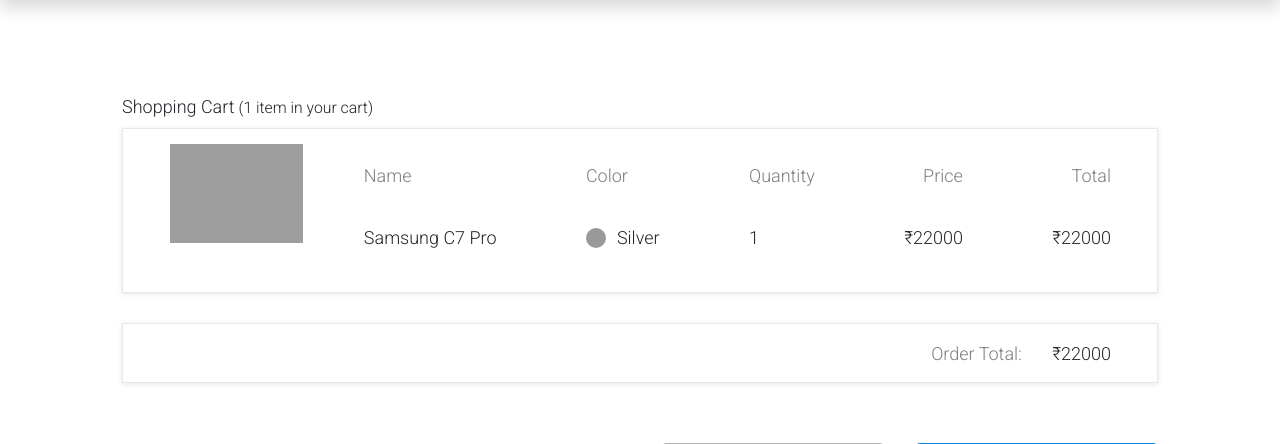
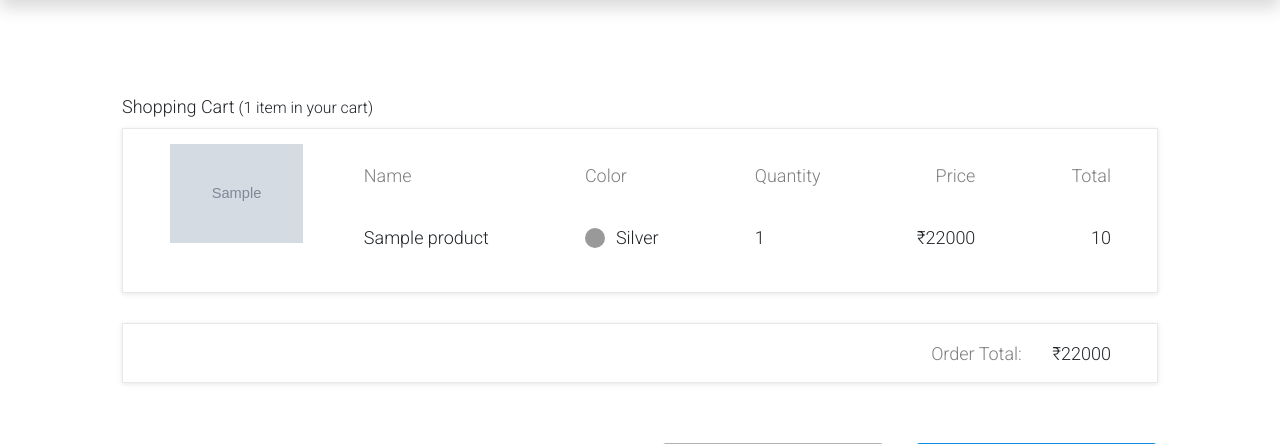
Before and after one commit to blaz-k/Sportunity, a Flask app: template templates/public/cart.html in a window 1280 px wide. Shown: the part 92-536 px from the top of the page. Run offline with Flask 2, Linux system fonts and the light colour scheme; the template is opened without the code that fills it: most values are stand-ins (such as "Sample title", 1, 10 or a date in 2020); grey boxes marked "Sample" are stand-in pictures; some libraries are stand-ins or nearby versions; grey boxes are pictures that could not be loaded.

Commit message:
changed model in Cart, cart template changed

```diff
--- a/handlers/public.py
+++ b/handlers/public.py
@@ -31,14 +31,15 @@
 
 def cart():
     session_cookie = request.cookies.get("session")
+    products = db.query(Product).all()
 
     if request.method == "GET":
 
         if session_cookie:
             user = db.query(User).filter_by(session_token=session_cookie).first()
             if user:
-                return render_template("public/cart.html", user=user)
-    return render_template("public/cart.html")
+                return render_template("public/cart.html", user=user, products=products)
+    return render_template("public/cart.html", products=products)
 
 
 def contact():
--- a/models/user_product.py
+++ b/models/user_product.py
@@ -1,7 +1,7 @@
 from models.settings import db
 
 
-class UserProduct(db.Model):
+class Cart(db.Model):
     id = db.Column(db.Integer, primary_key=True)
     id_user = db.Column(db.Integer, db.ForeignKey('users.id'))
     user = db.relationship("User")
--- a/templates/public/cart.html
+++ b/templates/public/cart.html
@@ -14,14 +14,16 @@
              <div class="col-lg-10 offset-lg-1">
                  <div class="cart_container">
                      <div class="cart_title">Shopping Cart<small> (1 item in your cart) </small></div>
+                                     {% for product in products %}
+
                      <div class="cart_items">
                          <ul class="cart_list">
                              <li class="cart_item clearfix">
-                                 <div class="cart_item_image"><img src="https://res.cloudinary.com/dxfq3iotg/image/upload/v1560924153/alcatel-smartphones-einsteiger-mittelklasse-neu-3m.jpg" alt=""></div>
+                                 <div class="cart_item_image"><img src="{{product.image}}" alt=""></div>
                                  <div class="cart_item_info d-flex flex-md-row flex-column justify-content-between">
                                      <div class="cart_item_name cart_info_col">
                                          <div class="cart_item_title">Name</div>
-                                         <div class="cart_item_text">Samsung C7 Pro</div>
+                                         <div class="cart_item_text">{{product.product_name}}</div>
                                      </div>
                                      <div class="cart_item_color cart_info_col">
                                          <div class="cart_item_title">Color</div>
@@ -37,12 +39,14 @@
                                      </div>
                                      <div class="cart_item_total cart_info_col">
                                          <div class="cart_item_title">Total</div>
-                                         <div class="cart_item_text">₹22000</div>
+                                         <div class="cart_item_text">{{product.price}}</div>
                                      </div>
                                  </div>
                              </li>
                          </ul>
                      </div>
+                                     {% endfor %}
+
                      <div class="order_total">
                          <div class="order_total_content text-md-right">
                              <div class="order_total_title">Order Total:</div>
--- a/templates/public/shop.html
+++ b/templates/public/shop.html
@@ -82,9 +82,12 @@
                               <img class="card-img rounded-0 img-fluid " src="{{product.image}}">
                               <div class="card-img-overlay rounded-0 product-overlay d-flex align-items-center justify-content-center">
                                   <ul class="list-unstyled">
+
                                       <li><a class="btn btn-success text-white" href="shop-single.html"><i class="far fa-heart"></i></a></li>
                                       <li><a class="btn btn-success text-white mt-2" href="shop-single.html"><i class="far fa-eye"></i></a></li>
-                                      <li><a class="btn btn-success text-white mt-2" href="shop-single.html"><i class="fas fa-cart-plus"></i></a></li>
+                                      <form action="/cart" method="post">
+                                        <li><a class="btn btn-success text-white mt-2" href=""><i class="fas fa-cart-plus"></i></a></li>
+                                      </form>
                                   </ul>
                               </div>
                           </div>
```
